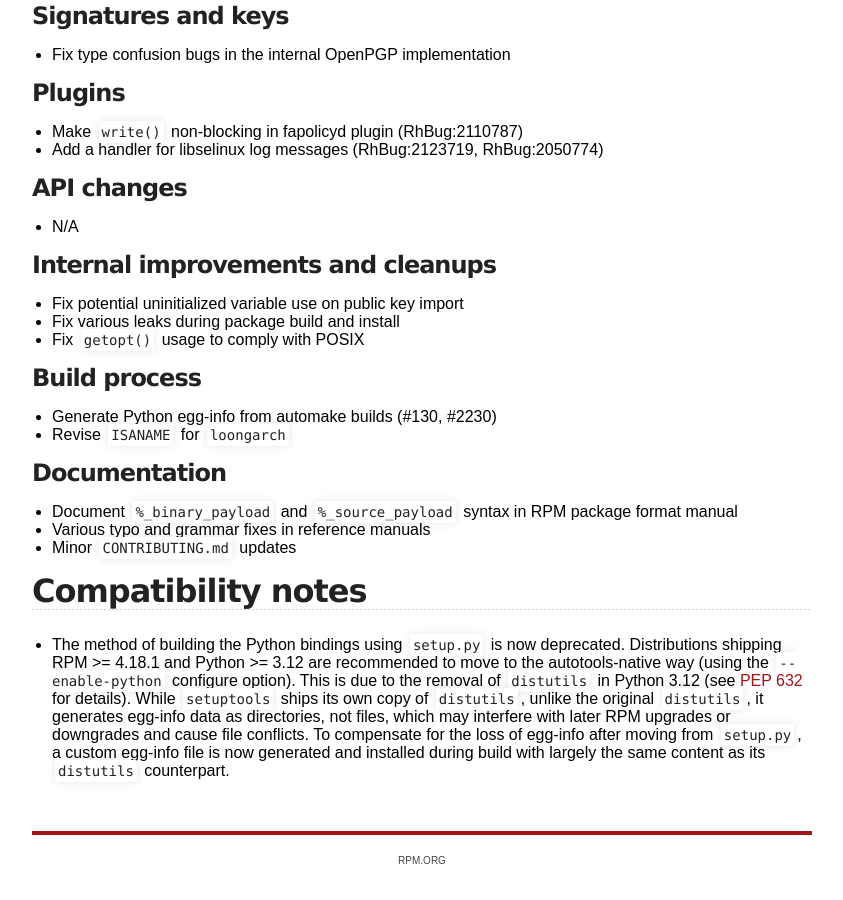
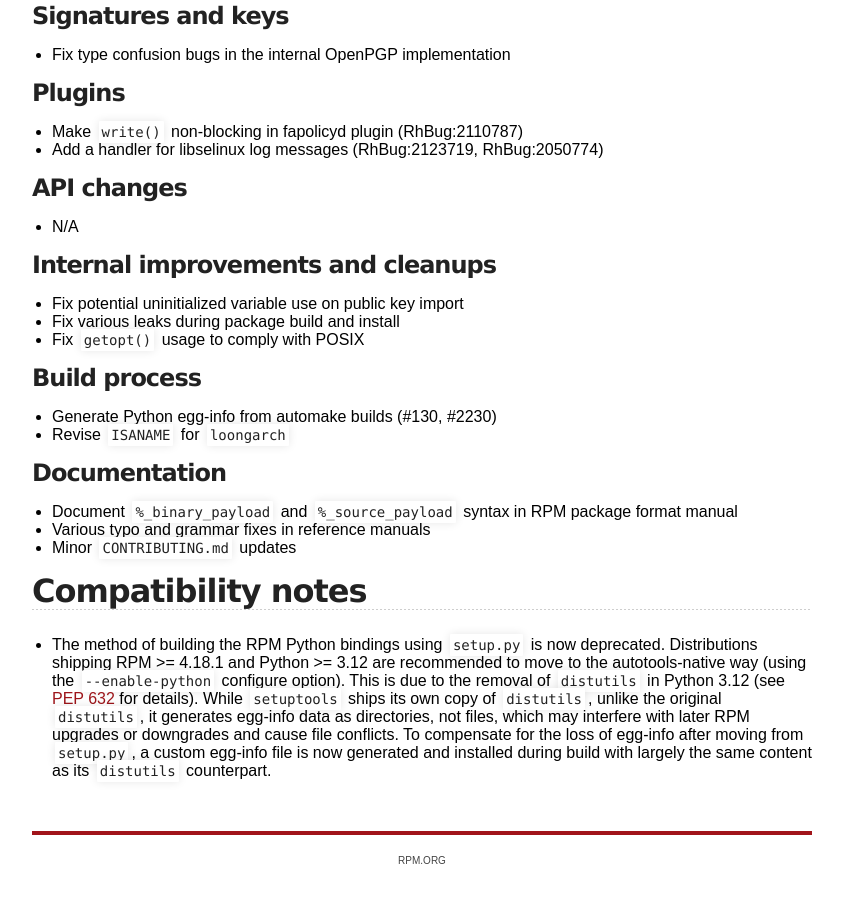
Before and after one commit to rpm-software-management/rpm-web, a Jekyll site: the page built from wiki/Releases/4.18.1.md, in a window 1280 px wide and 900 px high, scrolled down 1132 px. Shown: the whole window, without its empty margins (218-1061 px from the left). Built offline with Jekyll 4.4.1, drawn with Linux system fonts in a browser that asks for light colours.

Commit message:
Mention "RPM" with "Python bindings" explicitly
Make it obvious that we're talking about *our* bindings, not some kind
of general Python bindings in packages.

```diff
--- a/wiki/Releases/4.18.1.md
+++ b/wiki/Releases/4.18.1.md
@@ -65,7 +65,7 @@ title: rpm.org - Releases
 * Minor `CONTRIBUTING.md` updates
 
 ## Compatibility notes
-* The method of building the Python bindings using `setup.py` is now
+* The method of building the RPM Python bindings using `setup.py` is now
   deprecated.  Distributions shipping RPM >= 4.18.1 and Python >= 3.12 are
   recommended to move to the autotools-native way (using the `--enable-python`
   configure option).  This is due to the removal of `distutils` in Python 3.12
```
